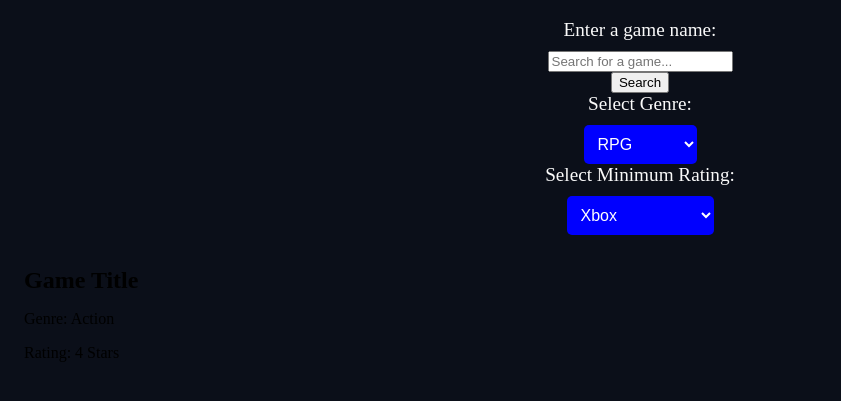
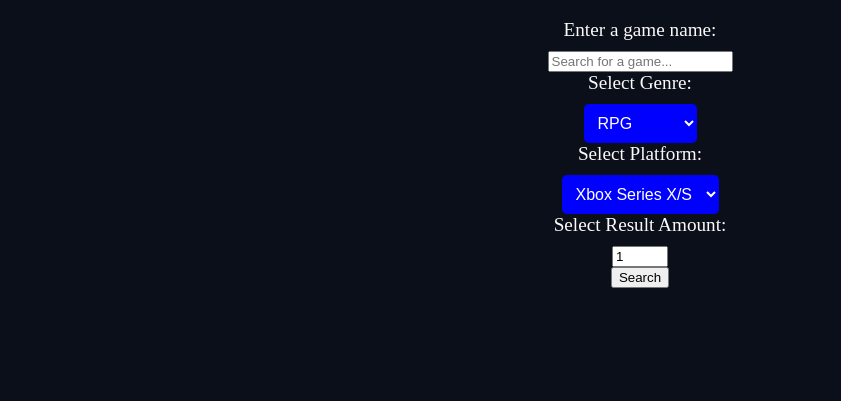
Before and after one commit to MoeGZack/4WP3-Assignment-2, a website: page index.html in a window 1280 px wide. Shown: the part 81-482 px from the top of the page, without its empty margins (0-841 px from the left). Drawn offline with Linux system fonts and the light colour scheme.

Commit message:
Getting erros on JSON resposne for platfom. Reviewing Console logs to see error. Also reviewed API documentation by RAWG for the ID linked to platforms

```diff
--- a/index.html
+++ b/index.html
@@ -18,7 +18,7 @@
     <input type="text" id="search" name="search" placeholder="Search for a game...">
 
 
-    <button type="submit">Search</button>
+
 
     <label for="genre">Select Genre:</label>
     <select name="Select Genre" id="genre" required>
@@ -30,21 +30,26 @@
       <option value="Indie">Indie</option>
     </select>
 
-    <label for="Platform">Select Minimum Rating:</label required>
-    <select name="Platform"  id="Platform">
-      <option value="1">Xbox</option>
-      <option value="2">PS5</option>
-      <option value="3">Mobile</option>
-      <option value="4">Ninento Switch</option>
+    <label for="Platform">Select Platform:</label>
+    <select name="Platform"  id="platform" required>
+      <option value="186">Xbox Series X/S</option>
+      <option value="187">PlayStation 5</option>
+      <option value="3">IOS</option>
+      <option value="4">PC</option>
+      <option value="21">Android</option>
+      <option value="7">Ninento Switch</option>
     </select>
+
+    <label for="Results Amount">Select Result Amount:</label>
+    <input Type="number" value="1" min="1" max="40" id="resultsamount" name="Result Amount" placeholder="Choose How Many Games (1-40)" required>
+
+    <button type="submit">Search</button>
+
   </form>
 
-<div class="card">
-  <h2>Game Title</h2>
-  <p>Genre: Action</p>
-  <p>Rating: 4 Stars</p>
+
 <div id="results"></div>
-</div>
+
 
 </body>
 
--- a/script.js
+++ b/script.js
@@ -3,16 +3,20 @@ document .getElementById("search-form").addEventListener("submit", function(even
 
     const searchname= document.getElementById("search").value.trim();
     console.log("Looking for game:", searchname);
-    const rating = document.getElementById("Platform").value.trim();
-    console.log("Minimum rating:", rating);
+    const platform = document.getElementById("Platform").value.trim();
+    console.log("Minimum platform:", platform);
     const genre = document.getElementById("genre").value.trim();
     console.log("Genre:", genre);
+    const resultsamount = document.getElementById("resultsamount").value.trim();
+    console.log("Results Amount:", resultsamount);
+
+
     fetch("/search", {
         method: "POST",
         headers: {
             "Content-Type": "application/json"
         },
-        body: JSON.stringify({ searchname, genre, platform: rating })
+        body: JSON.stringify({ searchname, genre, platform, resultsamount })
     })
         .then(response => response.json())
         .then(data => {
--- a/server.js
+++ b/server.js
@@ -19,9 +19,9 @@ app.get("/app", function(req, res) {
 
 
 app.post("/search", function(req, res) {
-const {searchname, genre, platform} = req.body;
-console.log("Received search parameters:", searchname, genre, platform);
-res.json({ message: "Search parameters received", searchname, genre, platform });
+const {searchname, genre, platform, resultsamount} = req.body;
+console.log("Received search parameters:", searchname, genre, platform, resultsamount);
+res.json({ message: "Search parameters received", searchname, genre, platform, resultsamount });
 });
 const server = app.listen(port, hostname, function() {
 
```
